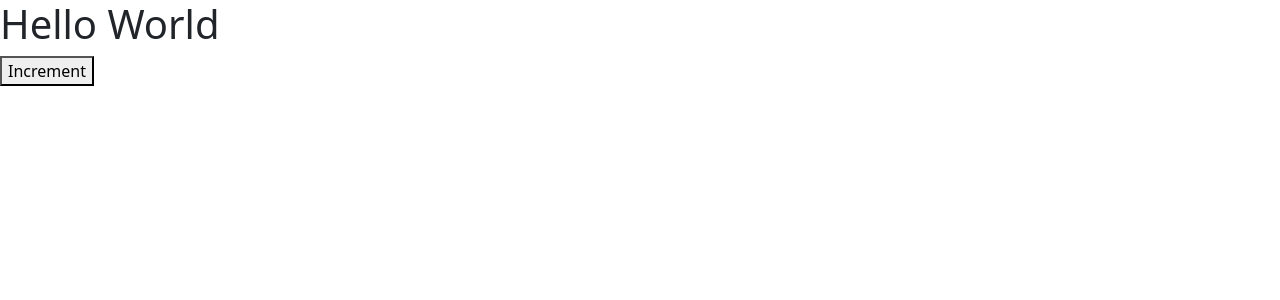
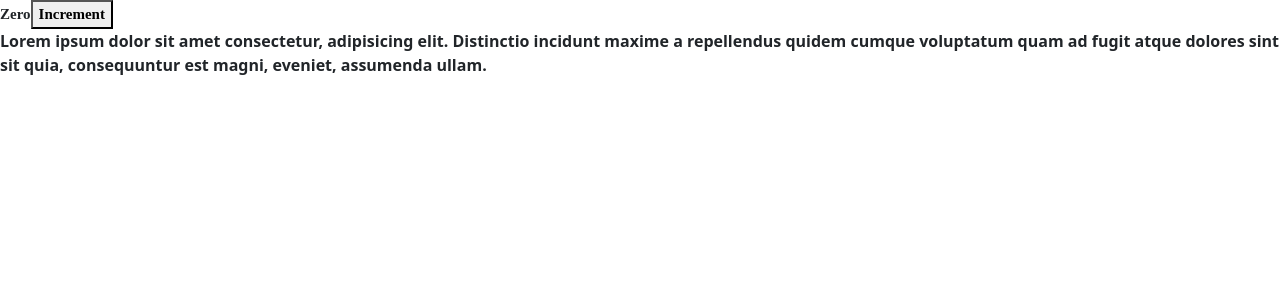
Before and after one commit to atharvapatil123/React-repository, a React (Create React App) app: page / in a window 1280 px wide. Shown: the top 300 px of the page. Built offline with nearby package versions, Linux system fonts and the light colour scheme.

Commit message:
Studied the components-2

```diff
--- a/src/components/counter.jsx
+++ b/src/components/counter.jsx
@@ -1,18 +1,64 @@
 // import React ,{Components} from 'React';
-import React, { Component } from "react";
+//50:37
+import React, { Component } from "react"; //imrc
 
 // export default class Counter extends Component {
 //     render() {
 //         return <h1>Hello World</h1>;
 //     }
 // }
-const Counter = () => {
-  return (
-    <div>
-      <h1>Hello World</h1>
-      <button>Increment</button>
-    </div>
-  );
-};
+class Counter extends Component {
+  state = {
+    count: 0,
+    imageUrl: "https://picsum.photos/200",
+  }; //Consits of any data that the components need
+
+  style = {
+    fontSize: 15,
+    fontWeight: "bold",
+    fontFamily: "serif",
+  };
+
+  render() {
+    return (
+      <div>
+        {/* <img src={this.state.imageUrl} alt="" /> */}
+        {/* <span style={this.style} className="badge bg-secondary m-2 "> */}
+        <span style={this.style} className={this.getBadgeClasses}>
+          {this.formatCount()}
+        </span>
+        <button
+          style={this.style}
+          className="btn-primary btn-sm"
+          onClick={this.increment()}
+        >
+          Increment
+        </button>
+        <p style={{ fontWeight: "bold" }}>
+          Lorem ipsum dolor sit amet consectetur, adipisicing elit. Distinctio
+          incidunt maxime a repellendus quidem cumque voluptatum quam ad fugit
+          atque dolores sint sit quia, consequuntur est magni, eveniet,
+          assumenda ullam.
+        </p>
+      </div>
+    );
+  }
+
+  getBadgeClasses() {
+    let classes = "badge m-2 bg-";
+    classes += this.state.count === 0 ? "warning" : "secondary";
+    return classes;
+  }
+
+  formatCount() {
+    const { count } = this.state; //destructurig
+    return count === 0 ? "Zero" : count;
+    // return count === 0 ? <h1>Zero</h1> : count;
+  }
+
+  increment() {
+    this.state.count += 1;
+  }
+}
 
 export default Counter;
```
Also changed, not shown: src/index.js (+8 -8 lines).
